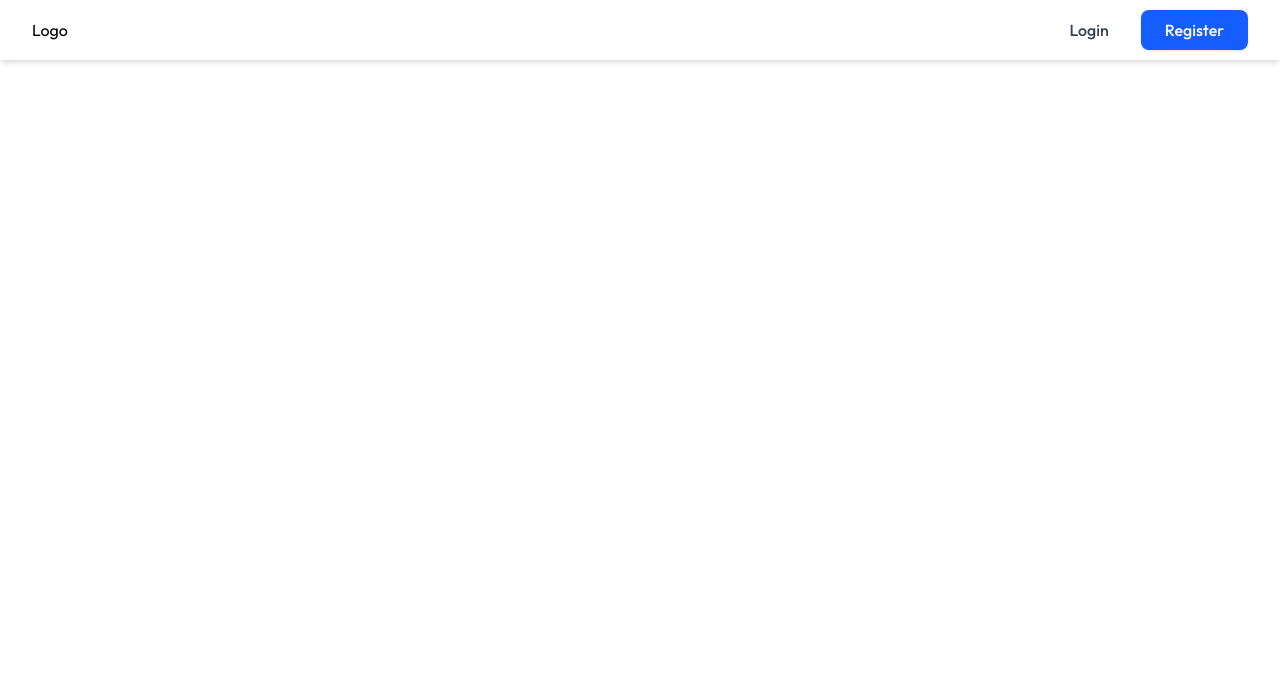
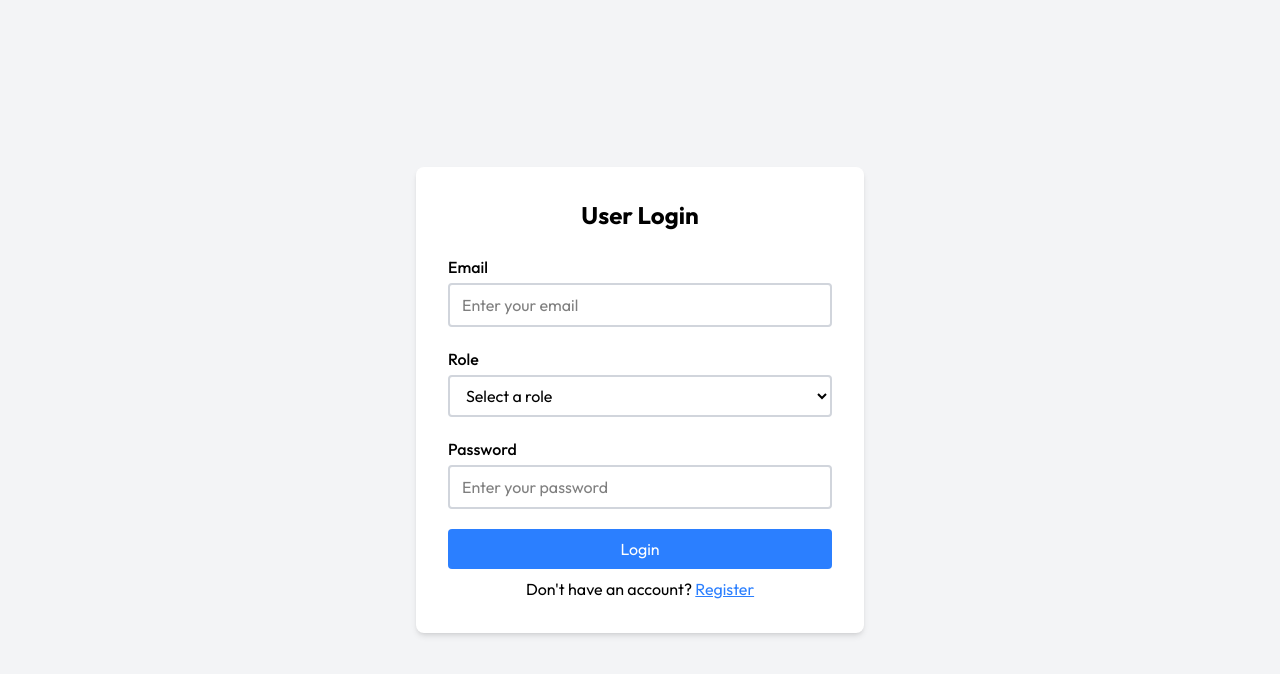
Before and after one commit to nirmith-shettigar/Restaurant-Management-System-Frontend, a Vue app: page /login in a window 1280 px wide. Shown: the top 674 px of the page. Built offline with nearby package versions, Linux system fonts and the light colour scheme.

Commit message:
feat:Add user login

```diff
--- a/src/App.vue
+++ b/src/App.vue
@@ -11,7 +11,7 @@ export default {
 
 <template>
   <div id="app">
-    <Navbar />
+    <Navbar v-if="!$route.meta.hideNavbar" />
     <main>
       <router-view />
     </main>
--- a/src/router/index.js
+++ b/src/router/index.js
@@ -33,11 +33,13 @@ const routes = [
     path: "/login",
     name: "Login",
     component: Login,
+    meta: { hideNavbar: true }
   },
   {
     path: "/register",
     name: "Register",
     component: Register,
+    meta: { hideNavbar: true }
   },
   // Customer Routes
   {
@@ -120,4 +122,17 @@ const router = createRouter({
   routes,
 });
 
+router.beforeEach((to, from, next) => {
+  const isLoggedIn = !!localStorage.getItem("token");
+
+  if (
+    isLoggedIn &&
+    (to.name === "Login" || to.name === "Register")
+  ) {
+    next({ name: "Home" });
+  } else {
+    next();
+  }
+});
+
 export default router;
--- a/src/services/authService.js
+++ b/src/services/authService.js
@@ -36,3 +36,41 @@ export const register = async (userData) => {
         throw error;
     }
 };
+
+
+export const login = async (credentials) => {
+    try {
+        if (!credentials.email || !credentials.password || !credentials.role) {
+            throw new Error("All fields are required");
+        }
+
+        if (!isValidEmail(credentials.email)) {
+            throw new Error("Please enter a valid email");
+        }
+
+        const response = await api.get("/users", {
+            params: {
+                email: credentials.email,
+                password: credentials.password,
+                role : credentials.role
+            },
+        });
+
+        if (response.data && response.data.length > 0) {
+            const user = response.data[0];
+            const { password, number, ...safeUser } = user;
+            localStorage.setItem("user", JSON.stringify(safeUser));
+            localStorage.setItem("token", "dummy-token");
+            return safeUser;
+        } else {
+            throw new Error("Invalid credentials");
+        }
+    } catch (error) {
+        throw error;
+    }
+};
+
+export const logout = () => {
+    localStorage.removeItem("user");
+    localStorage.removeItem("token");
+};
--- a/src/views/auth/Login.vue
+++ b/src/views/auth/Login.vue
@@ -1 +1,109 @@
-<template></template>
+<script setup>
+import { ref } from "vue";
+import { useRouter } from "vue-router";
+import { login } from "../../services/authService";
+
+const router = useRouter();
+
+const formData = ref({
+    email: "",
+    password: "",
+    role: "",
+});
+
+
+const isLoading = ref(false);
+const errorMessage = ref("");
+const successMessage = ref("");
+
+const handleLogin = async () => {
+    errorMessage.value = "";
+    successMessage.value = "";
+    isLoading.value = true;
+
+    try {
+        const response = await login(formData.value);
+        successMessage.value = "Login successful! Redirecting...";
+
+        setTimeout(() => {
+            router.push("/");
+        }, 2000);
+    } catch (error) {
+        console.log(error);
+        errorMessage.value =
+            error?.message || "Login failed. Please try again.";
+    } finally {
+        isLoading.value = false;
+    }
+};
+</script>
+
+
+<template>
+    <div class="min-h-screen flex items-center justify-center bg-gray-100 p-5">
+        <div class="w-full max-w-md bg-white p-8 rounded-lg shadow-md">
+            <h1 class="text-2xl font-bold mb-6 text-center">
+                User Login
+            </h1>
+
+            <form @submit.prevent="handleLogin" class="space-y-5">
+                <div>
+                    <label class="label">Email</label>
+                    <input
+                        type="email"
+                        v-model="formData.email"
+                        class="input"
+                        placeholder="Enter your email"
+                    />
+                </div>
+
+                <div>
+                    <label class="label">Role</label>
+                    <select v-model="formData.role" class="input">
+                        <option value="" disabled>Select a role</option>
+                        <option value="CUSTOMER">Customer</option>
+                        <option value="MANAGER">Manager</option>
+                        <option value="WAITER">Waiter</option>
+                        <option value="CHEF">Chef</option>
+                    </select>
+                </div>
+
+                <div>
+                    <label class="label">Password</label>
+                    <input
+                        type="password"
+                        v-model="formData.password"
+                        class="input"
+                        placeholder="Enter your password"
+                    />
+                </div>
+
+                <div
+                    v-if="errorMessage"
+                    class="p-3 bg-red-50 border border-red-200 rounded"
+                >
+                    <p class="text-sm text-red-600">{{ errorMessage }}</p>
+                </div>
+
+                <div
+                    v-if="successMessage"
+                    class="p-3 bg-green-50 border border-green-200 rounded"
+                >
+                    <p class="text-sm text-green-600">{{ successMessage }}</p>
+                </div>
+
+                <button
+                    class="w-full bg-blue-500 text-white py-2 rounded hover:bg-blue-600 transition disabled:opacity-60"
+                    :disabled="isLoading"
+                >
+                    {{ isLoading ? "Logging In..." : "Login" }}
+                </button>
+            </form>
+            <p class="mt-2 text-center">Don't have an account?
+                <router-link to="/register" class="underline text-blue-500">
+                    Register
+                </router-link>
+            </p>
+        </div>
+    </div>
+</template>
--- a/src/views/auth/Register.vue
+++ b/src/views/auth/Register.vue
@@ -22,7 +22,7 @@ const handleRegister = async () => {
 
     try {
         const response = await register(formData.value);
-        successMessage.value = "Registration successful!";
+        successMessage.value = "Registration successful! Redirecting...";
 
         setTimeout(() => {
             router.push("/login");
```
